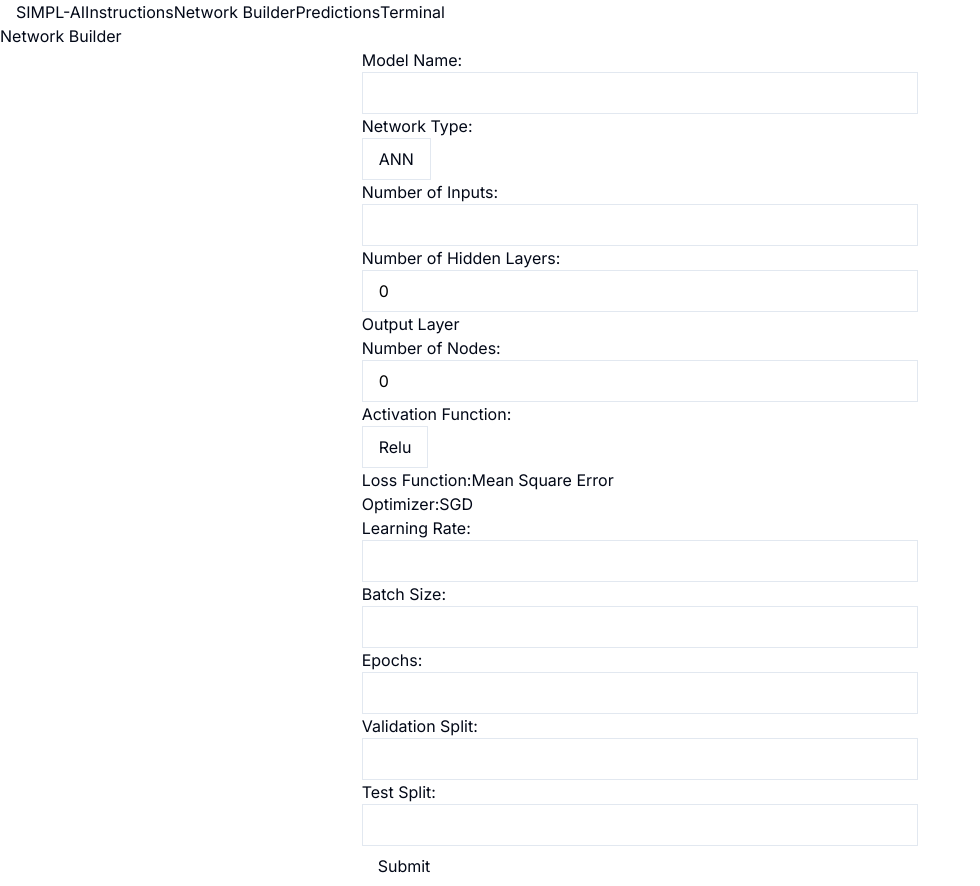
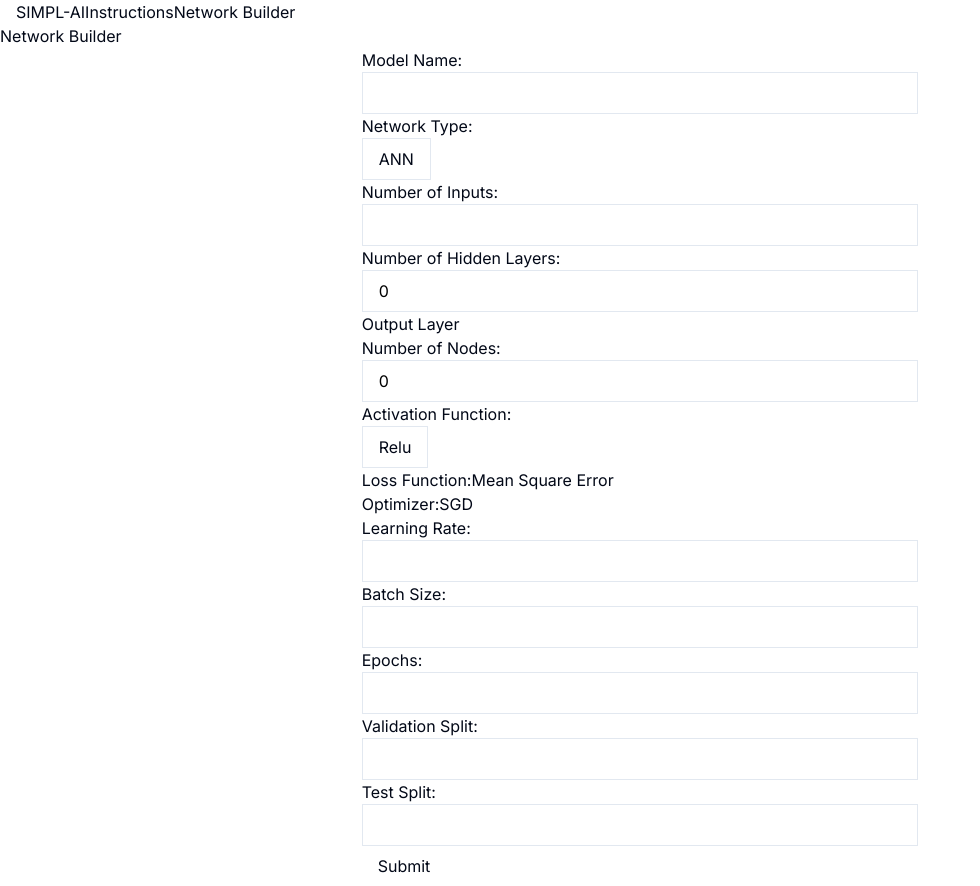
Before and after one commit to jyan36/SIMPL-AI, a Next.js app: page /builder in a window 1280 px wide. Shown: the whole page, without its empty margins (0-980 px from the left). Built offline with nearby package versions, Linux system fonts and the light colour scheme.

Commit message:
Removed some pages from header bar.

```diff
--- a/app/Jacob/page.jsx
+++ b/app/Jacob/page.jsx
@@ -72,12 +72,6 @@ const Testing = () => {
             <Link legacyBehavior href="/builder" passHref>
               <a className="text-white pl-16 hover:text-gray-300">Network Builder</a>
             </Link>
-            <Link legacyBehavior href="/predictions" passHref>
-              <a className="text-white pl-16 hover:text-gray-300">Predictions</a>
-            </Link>
-            <Link legacyBehavior href="/terminal" passHref>
-              <a className="text-white pl-16 pr-16 hover:text-gray-300">Terminal</a>
-            </Link>
           </nav>
         </div>
       </header>
--- a/app/builder/page.jsx
+++ b/app/builder/page.jsx
@@ -417,12 +417,6 @@ const FormComponent = () => {
             <Link legacyBehavior href="/builder" passHref>
               <a className="text-white pl-16 hover:text-gray-300">Network Builder</a>
             </Link>
-            <Link legacyBehavior href="/predictions" passHref>
-              <a className="text-white pl-16 hover:text-gray-300">Predictions</a>
-            </Link>
-            <Link legacyBehavior href="/terminal" passHref>
-              <a className="text-white pl-16 pr-16 hover:text-gray-300">Terminal</a>
-            </Link>
           </nav>
         </div>
       </header>
```
